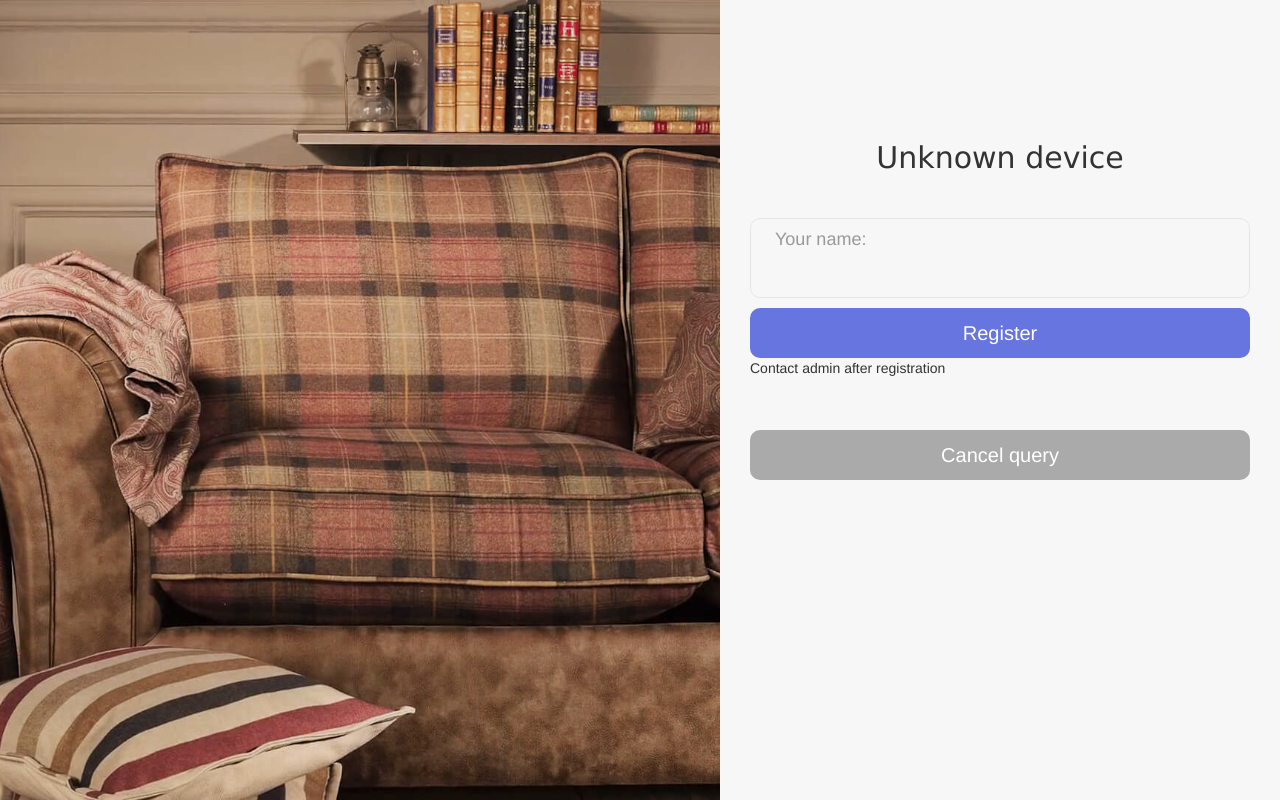
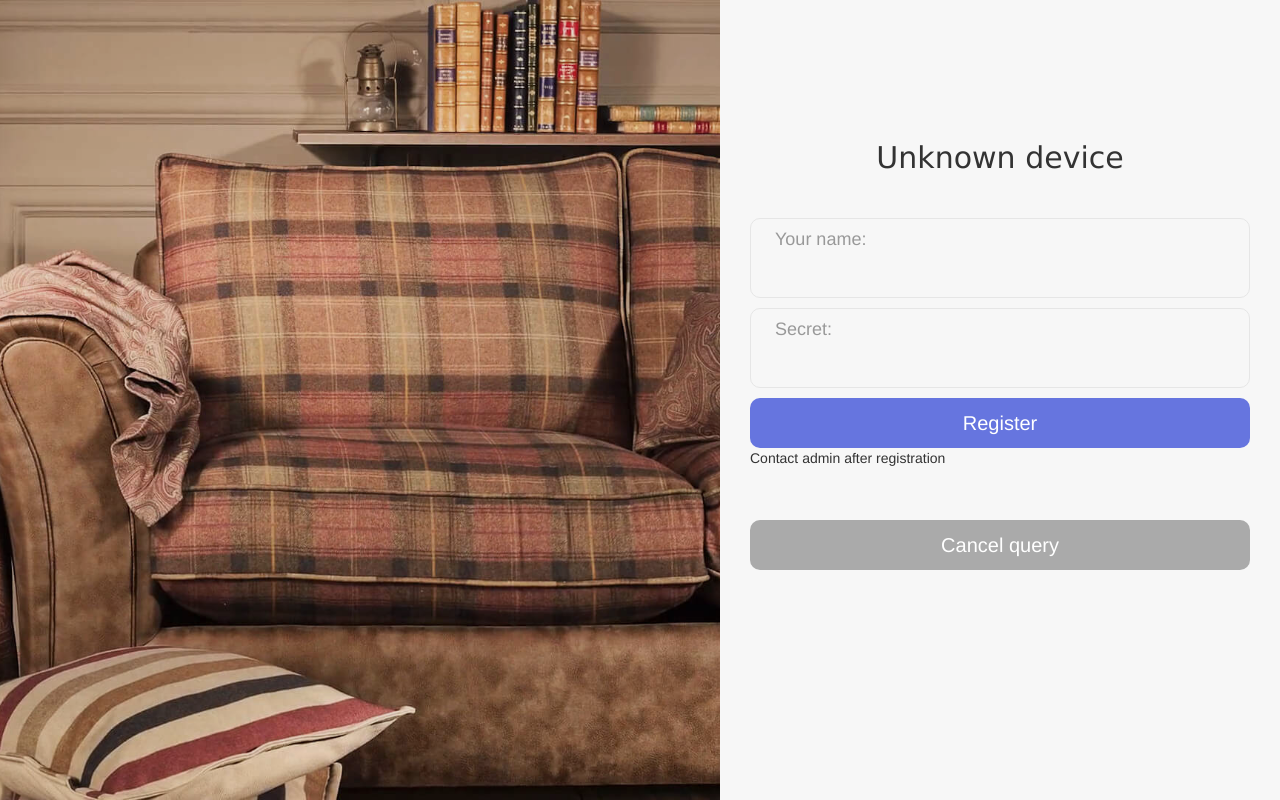
Before and after one commit to cept73/digiid-php-port-knock, a PHP site: page / in a window 1280 px wide. Run offline with PHP 8.4, Linux system fonts and the light colour scheme; the visitor is signed in with stand-in values (Sample User, id 1); data that the repository does not hold is empty.

Commit message:
New: field SECRET in register form

```diff
--- a/index.php
+++ b/index.php
@@ -120,6 +120,11 @@ if ($step == 1) {
 						<span class="focus-input100"></span>
 						<span class="label-input100"><?= $text['your_name'] ?>:</span>
 					</div>
+					<div class="wrap-input100">
+						<input class="input100" type="text" name="secret" required="false">
+						<span class="focus-input100"></span>
+						<span class="label-input100"><?= $text['secret'] ?>:</span>
+					</div>
 					<div class="container-login-form-btn">
 						<input type="submit" class="login-form-btn main" value="<?= $text['register'] ?>" />
 					</div>
--- a/lang_en.php
+++ b/lang_en.php
@@ -9,6 +9,7 @@
         'know_more' => 'Know more about Digi-ID',
         'unknown_device' => 'Unknown device',
         'your_name' => 'Your name',
+        'secret' => 'Secret',
         'register' => 'Register',
         'contact_admin' => 'Contact admin after registration',
         'cancel_query' => 'Cancel query',
--- a/lang_ru.php
+++ b/lang_ru.php
@@ -9,6 +9,7 @@
         'know_more' => 'Узнать больше о Digi-ID',
         'unknown_device' => 'Неизвестное устройство',
         'your_name' => 'Введите имя',
+        'secret' => 'Секрет',
         'register' => 'Регистрация',
         'contact_admin' => 'После регистрации свяжитесь с администратором',
         'cancel_query' => 'Отменить запрос',
```
